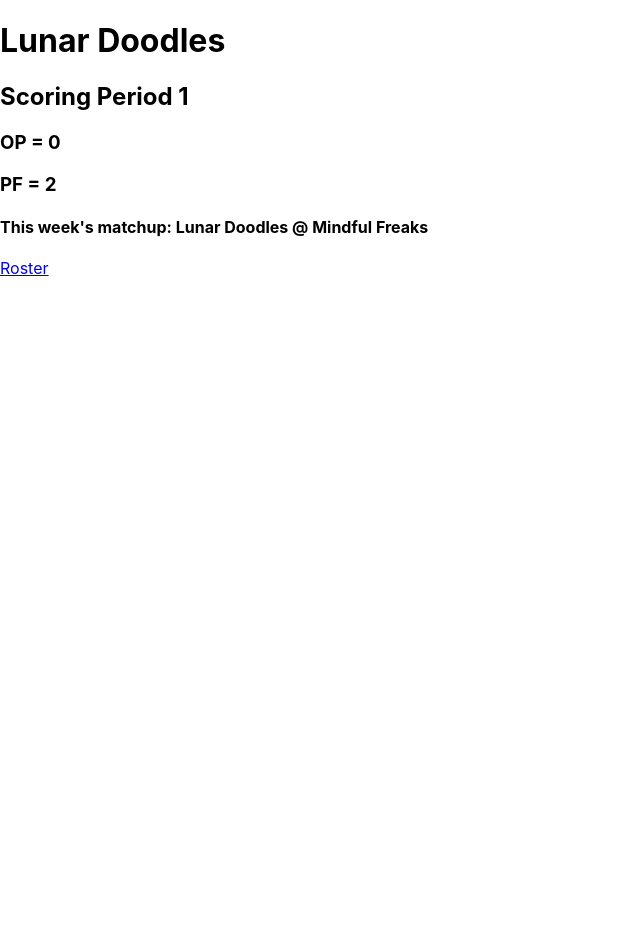
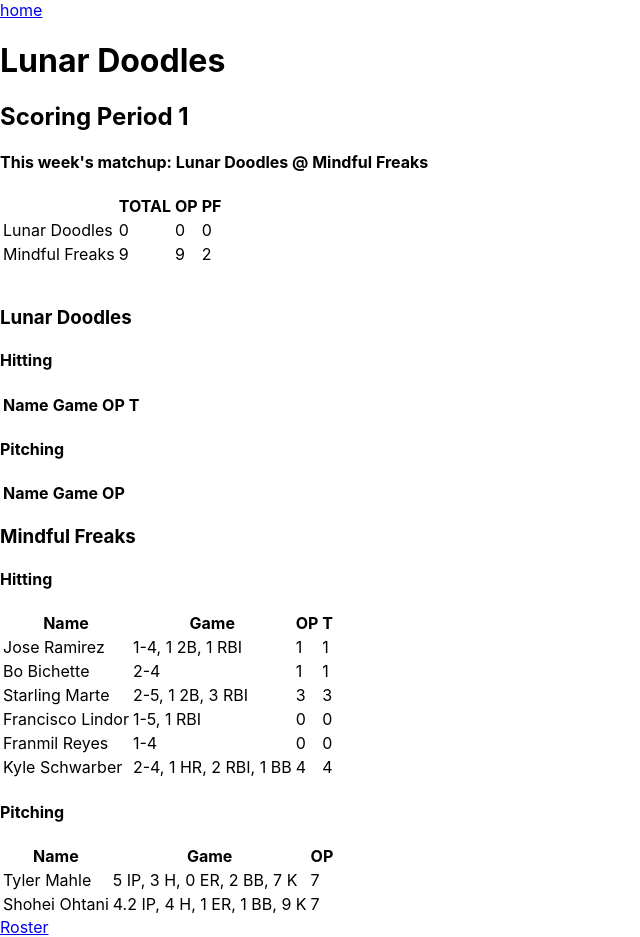
Before and after one commit to cMcVay/otter-league-22, a React (Create React App) app: page /Team/1 in a window 1280 px wide. Shown: the whole page, without its empty margins (0-640 px from the left). Before the commit the page ends 800 px from the top, so only its background shows below. Built offline with nearby package versions, Linux system fonts and the light colour scheme.

Commit message:
boxscore on team page

```diff
--- a/src/components/Roster.js
+++ b/src/components/Roster.js
@@ -6,6 +6,13 @@ import {Players, finalTeams} from './AddTotals';
 function Roster() {
     let {teamID} = useParams()
     let team = finalTeams.find(team => team.id === teamID)
+    const getSum = (OpArray) => {
+        let sum = 0;
+        OpArray.map(op => {
+            op ? sum = parseInt(op) + sum : sum = sum
+        })
+        return sum;
+    };
     return (
         <div>
             <h1>{team.name} Roster</h1>
@@ -14,6 +21,36 @@ function Roster() {
                     <li>{player.name} | {player.mlb}</li>
                 ))}
             </ol>
+            <h3>Infield</h3>
+            <table>
+                {[...Players].filter(player => player.otter === team.name && player.pos === "IF").map(player =>(
+                    <tr>
+                        <td>{player.name}</td>
+                        <td>{player.mlb}</td>
+                        <td>{getSum(player.op)}</td>
+                    </tr>
+                ))}
+            </table>
+            <h3>Outfield</h3>
+            <table>
+                {[...Players].filter(player => player.otter === team.name && player.pos === "OF").map(player =>(
+                    <tr>
+                        <td>{player.name}</td>
+                        <td>{player.mlb}</td>
+                        <td>{getSum(player.op)}</td>
+                    </tr>
+                ))}
+            </table>
+            <h3>Pitchers</h3>
+            <table>
+                {[...Players].filter(player => player.otter === team.name && player.pos.includes("P")).map(player =>(
+                    <tr>
+                        <td>{player.name}</td>
+                        <td>{player.mlb}</td>
+                        <td>{getSum(player.op)}</td>
+                    </tr>
+                ))}
+            </table>
 
         </div>
     )
--- a/src/components/TeamPage.js
+++ b/src/components/TeamPage.js
@@ -3,7 +3,7 @@ import { Routes, Route, useParams, Link } from "react-router-dom";
 
 import ScoringPeriod from "./stats/ScoringPeriod";
 import rawSchedule from "./RawSchedule";
-import {finalTeams} from "./AddTotals";
+import {Players, finalTeams} from "./AddTotals";
 
 function TeamPage() {
     let { teamID } = useParams();
@@ -14,11 +14,103 @@ function TeamPage() {
 
     return (
         <div>
+            <nav>
+                <Link to={`/`}>home</Link>
+            </nav>
             <h1>{team.name}</h1>
             <h2>Scoring Period {ScoringPeriod+1}</h2>
-            <h3>OP = {team.OP[ScoringPeriod]}</h3>
-            <h3>PF = {team.PF[ScoringPeriod]}</h3>
             <h4>This week's matchup: {away.name} @ {home.name}</h4>
+            <table>
+                <tr>
+                    <th></th>
+                    <th>TOTAL</th>
+                    <th>OP</th>
+                    <th>PF</th>
+                </tr>
+                <tr>
+                    <td>{away.name}</td>
+                    <td>{away.TOT[ScoringPeriod]}</td>
+                    <td>{away.OP[ScoringPeriod]}</td>
+                    <td>{away.PF[ScoringPeriod]}</td>
+                </tr>
+                <tr>
+                    <td>{home.name}</td>
+                    <td>{home.TOT[ScoringPeriod]}</td>
+                    <td>{home.OP[ScoringPeriod]}</td>
+                    <td>{home.PF[ScoringPeriod]}</td>
+                </tr>
+            </table>
+            <br/>
+            <h3>Lunar Doodles</h3>
+            <h4>Hitting</h4>
+            <table>
+                <tr>
+                    <th>Name</th>
+                    <th>Game</th>
+                    <th>OP</th>
+                    <th>T</th>
+                </tr>
+                {Players.filter(player => player.otter === away.name && player.op[ScoringPeriod] && !player.pos.includes("P")).map(player =>(
+                    <tr>
+                        <td>{player.name}</td>
+                        <td>{player.log[ScoringPeriod]}</td>
+                        <td>{player.op[ScoringPeriod]}</td>
+                        <td>{player.tot[ScoringPeriod]}</td>
+                    </tr>
+                )
+                    )}
+            </table>
+            <h4>Pitching</h4>
+            <table>
+                <tr>
+                    <th>Name</th>
+                    <th>Game</th>
+                    <th>OP</th>
+                </tr>
+                {Players.filter(player => player.otter === away.name && player.op[ScoringPeriod] && player.pos.includes("P")).map(player =>(
+                    <tr>
+                        <td>{player.name}</td>
+                        <td>{player.log[ScoringPeriod]}</td>
+                        <td>{player.op[ScoringPeriod]}</td>
+                    </tr>
+                )
+                    )}
+            </table>
+            <h3>Mindful Freaks</h3>
+            <h4>Hitting</h4>
+            <table>
+                <tr>
+                    <th>Name</th>
+                    <th>Game</th>
+                    <th>OP</th>
+                    <th>T</th>
+                </tr>
+                {Players.filter(player => player.otter === home.name && player.op[ScoringPeriod] && !player.pos.includes("P")).map(player =>(
+                    <tr>
+                        <td>{player.name}</td>
+                        <td>{player.log[ScoringPeriod]}</td>
+                        <td>{player.op[ScoringPeriod]}</td>
+                        <td>{player.tot[ScoringPeriod]}</td>
+                    </tr>
+                )
+                    )}
+            </table>
+            <h4>Pitching</h4>
+            <table>
+                <tr>
+                    <th>Name</th>
+                    <th>Game</th>
+                    <th>OP</th>
+                </tr>
+                {Players.filter(player => player.otter === home.name && player.op[ScoringPeriod] && player.pos.includes("P")).map(player =>(
+                    <tr>
+                        <td>{player.name}</td>
+                        <td>{player.log[ScoringPeriod]}</td>
+                        <td>{player.op[ScoringPeriod]}</td>
+                    </tr>
+                )
+                    )}
+            </table>
             <nav>
                 <Link to={`/Roster/${teamID}`}>Roster</Link>
             </nav>
--- a/src/components/stats/SP1stats.js
+++ b/src/components/stats/SP1stats.js
@@ -1,14 +1,12 @@
 let rawStatsSP1 = [
-    {
-        id:"0000",
-        game:"53kjslk",
-        OP:"4"
-    },
-    {
-        id:"0088",
-        game:"slkdjf",
-        OP:"10"
-    }
+    {id:"11", game:"1-4, 1 2B, 1 RBI", points:"0.4", OP:"1", day:"1"},
+{id:"24", game:"2-4", points:"0.4", OP:"1", day:"2"},
+{id:"36", game:"1-5, 1 RBI", points:"0.3", OP:"0", day:"1"},
+{id:"72", game:"2-4, 1 HR, 2 RBI, 1 BB", points:"1", OP:"4", day:"2"},
+{id:"35", game:"2-5, 1 2B, 3 RBI", points:"0.8", OP:"3", day:"2"},
+{id:"59", game:"1-4", points:"0.2", OP:"0", day:"1"},
+{id:"90", game:"4.2 IP, 4 H, 1 ER, 1 BB, 9 K", points:"0.788524590163935", OP:"7", day:"1"},
+{id:"84", game:"5 IP, 3 H, 0 ER, 2 BB, 7 K", points:"0.74", OP:"7", day:"1"}
 ];
 
 export default rawStatsSP1;
```
